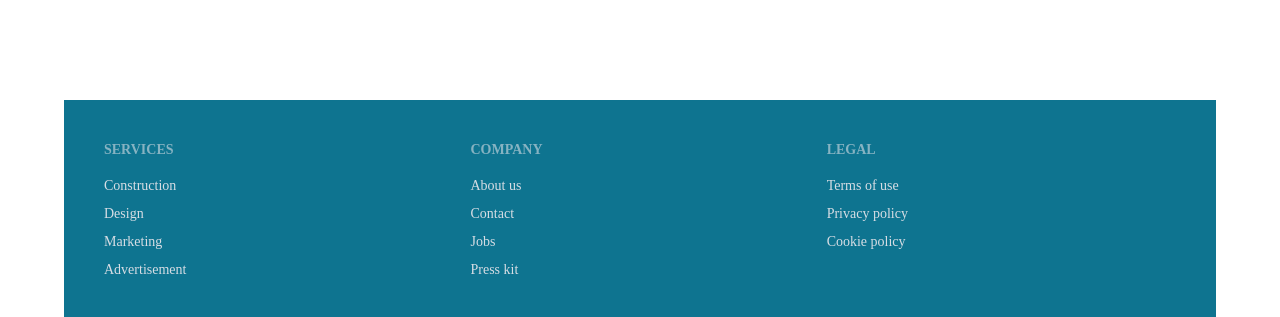
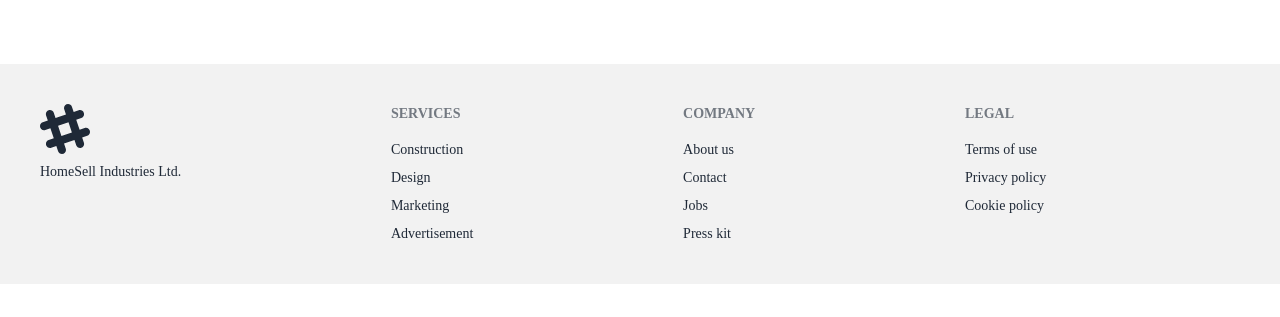
Before and after one commit to mdshamim125/real-estate-HomeSell, a React (Vite) app: page / in a window 1280 px wide. Shown: the part 1893-2210 px from the top of the page. After the commit the page ends 2177 px from the top, so only its background shows below. Built offline with nearby package versions, Linux system fonts and the light colour scheme; no server answers.

Commit message:
footer modified

```diff
--- a/src/components/footer/Footer.jsx
+++ b/src/components/footer/Footer.jsx
@@ -3,7 +3,24 @@
 const Footer = () => {
   return (
     <div data-aos="fade-up">
-      <footer className="footer p-10 bg-cyan-700 text-neutral-content mt-[100px]">
+      <footer className="footer p-10 bg-base-200 text-base-content mt-16">
+        <aside>
+          <svg
+            width="50"
+            height="50"
+            viewBox="0 0 24 24"
+            xmlns="http://www.w3.org/2000/svg"
+            fillRule="evenodd"
+            clipRule="evenodd"
+            className="fill-current"
+          >
+            <path d="M22.672 15.226l-2.432.811.841 2.515c.33 1.019-.209 2.127-1.23 2.456-1.15.325-2.148-.321-2.463-1.226l-.84-2.518-5.013 1.677.84 2.517c.391 1.203-.434 2.542-1.831 2.542-.88 0-1.601-.564-1.86-1.314l-.842-2.516-2.431.809c-1.135.328-2.145-.317-2.463-1.229-.329-1.018.211-2.127 1.231-2.456l2.432-.809-1.621-4.823-2.432.808c-1.355.384-2.558-.59-2.558-1.839 0-.817.509-1.582 1.327-1.846l2.433-.809-.842-2.515c-.33-1.02.211-2.129 1.232-2.458 1.02-.329 2.13.209 2.461 1.229l.842 2.515 5.011-1.677-.839-2.517c-.403-1.238.484-2.553 1.843-2.553.819 0 1.585.509 1.85 1.326l.841 2.517 2.431-.81c1.02-.33 2.131.211 2.461 1.229.332 1.018-.21 2.126-1.23 2.456l-2.433.809 1.622 4.823 2.433-.809c1.242-.401 2.557.484 2.557 1.838 0 .819-.51 1.583-1.328 1.847m-8.992-6.428l-5.01 1.675 1.619 4.828 5.011-1.674-1.62-4.829z"></path>
+          </svg>
+          <p>
+            HomeSell Industries Ltd.
+
+          </p>
+        </aside>
         <nav>
           <h6 className="footer-title">Services</h6>
           <a className="link link-hover">Construction</a>
--- a/src/layout/Root.jsx
+++ b/src/layout/Root.jsx
@@ -14,9 +14,11 @@
     });
   }, []);
   return (
-    <div className="max-w-6xl  md:mx-auto mx-6">
-      <Navbar></Navbar>
-      <Outlet></Outlet>
+    <div>
+      <div className="max-w-6xl  md:mx-auto mx-6">
+        <Navbar></Navbar>
+        <Outlet></Outlet>
+      </div>
       <Footer></Footer>
     </div>
   );
```
